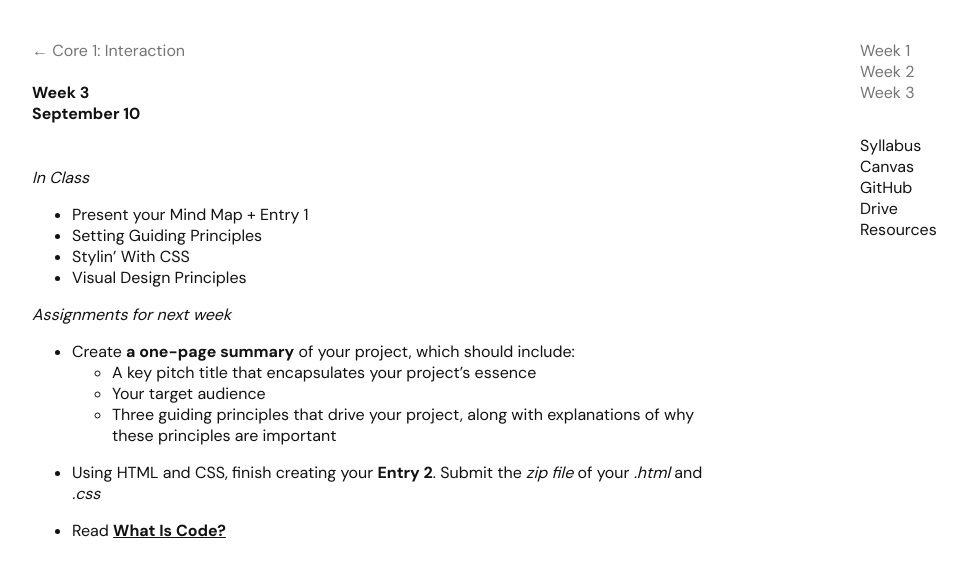
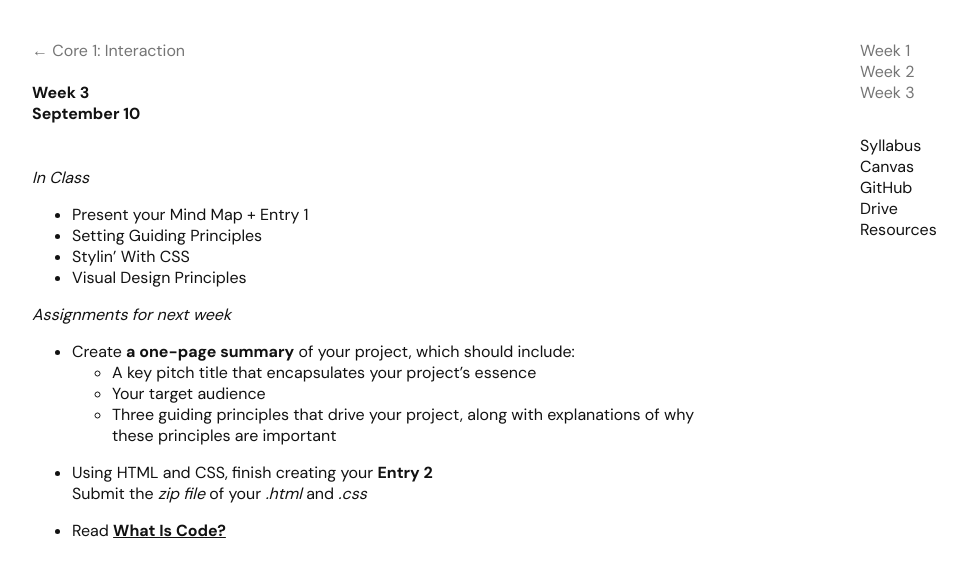
Before and after one commit to core1-interaction/core1-interaction.github.io, a Jekyll site: the page built from week3.md, in a window 1280 px wide. Shown: the top 577 px of the page, without its empty margins (108-1075 px from the left). Built offline with Jekyll 4.4.1, drawn with Linux system fonts in a browser that asks for light colours.

```diff
--- a/week3.md
+++ b/week3.md
@@ -21,6 +21,7 @@ title: Week 3
   - Your target audience
   - Three guiding principles that drive your project, along with explanations of why these principles are important
 
-+ Using HTML and CSS, finish creating your **Entry 2**. Submit the *zip file* of your *.html* and *.css*
++ Using HTML and CSS, finish creating your **Entry 2**<br>
+Submit the *zip file* of your *.html* and *.css*
 
 + Read **[<u>What Is Code?</u>](https://www.bloomberg.com/graphics/2015-paul-ford-what-is-code/)**
```
